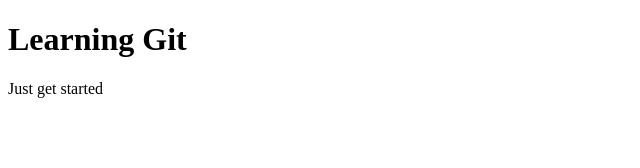
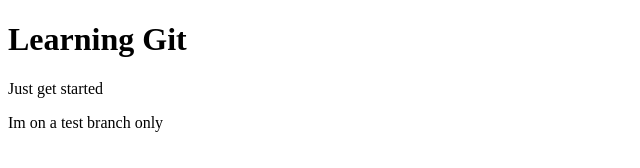
Before and after one commit to VladySlav7309/testing-git, a plain HTML site: page index.html in a window 1280 px wide. Shown: the whole page, without its empty margins (0-640 px from the left). Drawn offline with Linux system fonts and the light colour scheme.

Commit message:
Testing how git branches work

```diff
--- a/index.html
+++ b/index.html
@@ -13,5 +13,8 @@
   <main>
     Just get started
   </main>
+  <p>
+    Im on a test branch only
+  </p>
 </body>
 </html>
```
